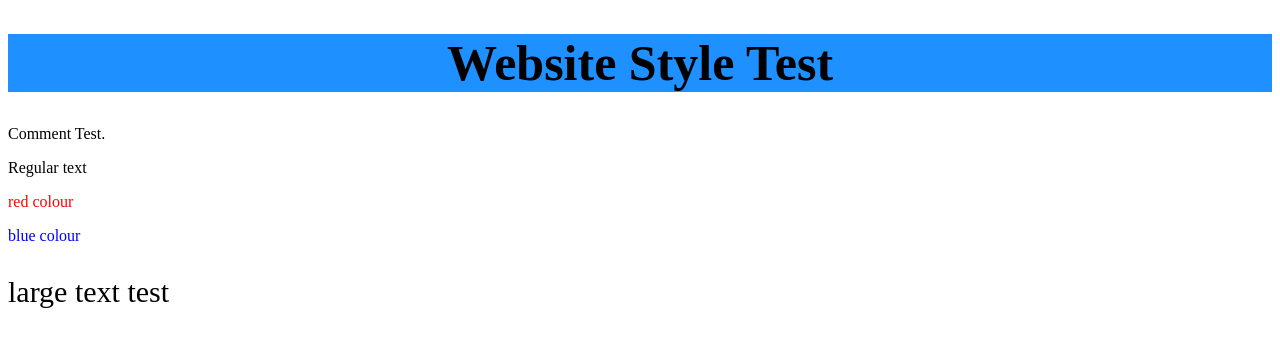
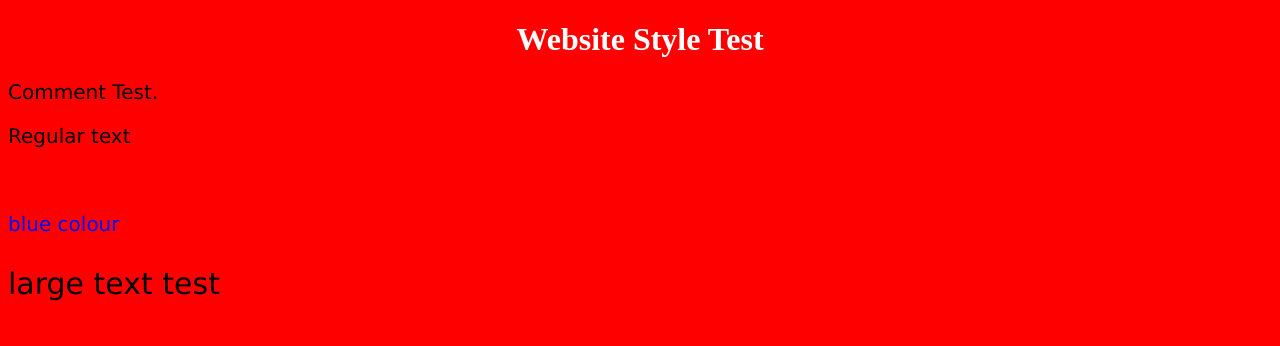
Before and after one commit to SHH-ICS/html-page-SchoolAccount2123, a plain HTML site: page index.html in a window 1280 px wide. Drawn offline with Linux system fonts and the light colour scheme.

Commit message:
Update index.html

```diff
--- a/index.html
+++ b/index.html
@@ -1,8 +1,11 @@
 <!DOCTYPE html>
 <html>
+<head>
+  <link rel="stylesheet" href="./css/styles.css">
+</head>
 <body>
 
-<h1 style="background-color:DodgerBlue;font-size:50px;text-align:center;">Website Style Test</h1>
+<h1>Website Style Test</h1>
 
 
 
```
